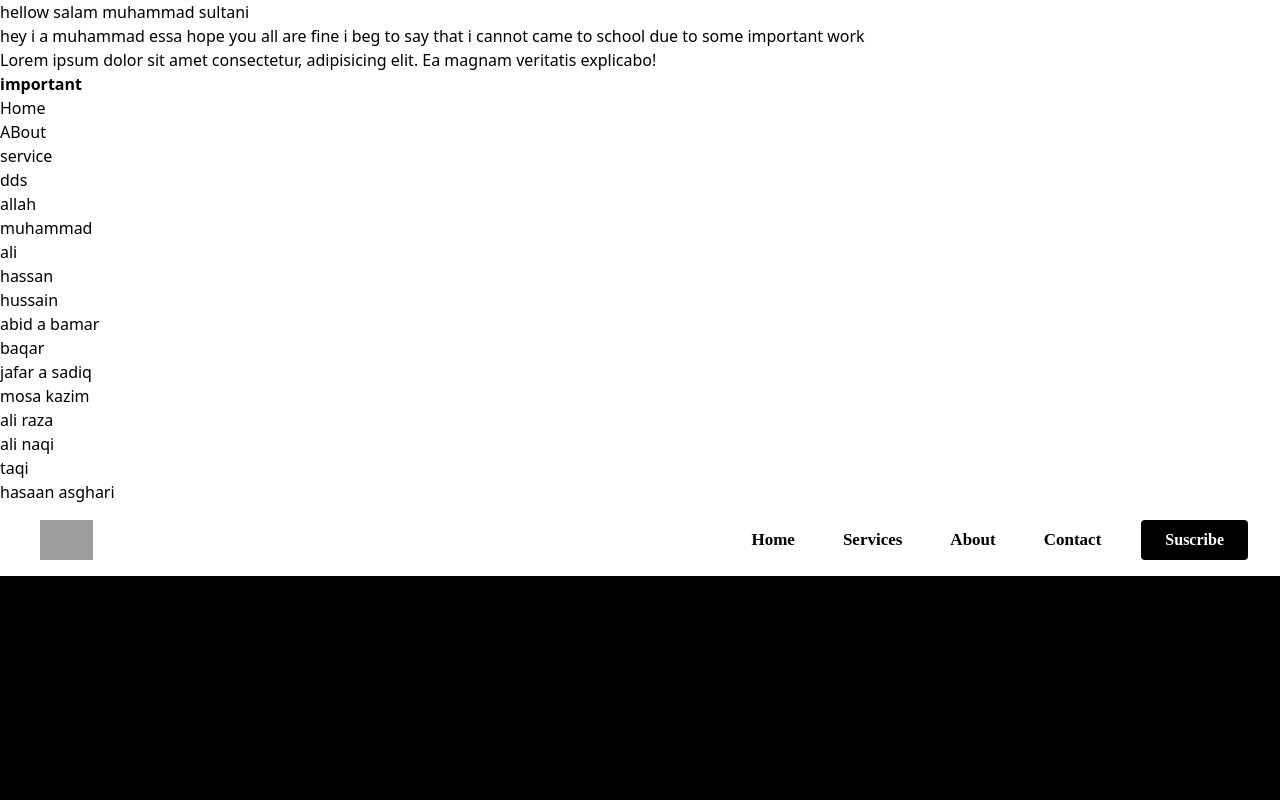
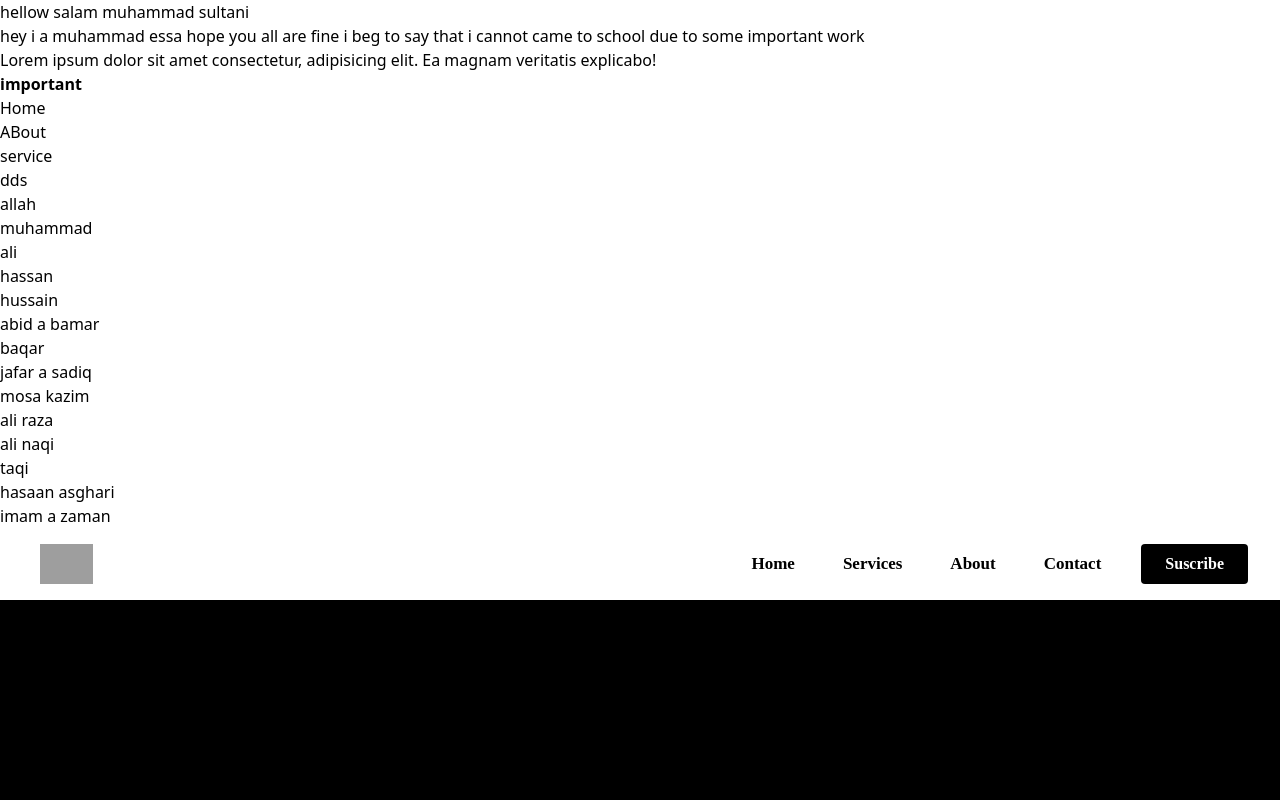
Before and after one commit to MuhammadEssa-514/Random-React-Pratice, a React (Create React App) app: page / in a window 1280 px wide. Shown: the top 800 px of the page. Built offline with nearby package versions, Linux system fonts and the light colour scheme; grey boxes are pictures that could not be loaded.

Commit message:
add menu 14

```diff
--- a/src/App.js
+++ b/src/App.js
@@ -29,6 +29,7 @@ function App() {
     <li>ali naqi</li>
     <li>taqi</li>
     <li>hasaan asghari</li>
+    <li>imam a zaman </li>
   </ol>
 
 
```
